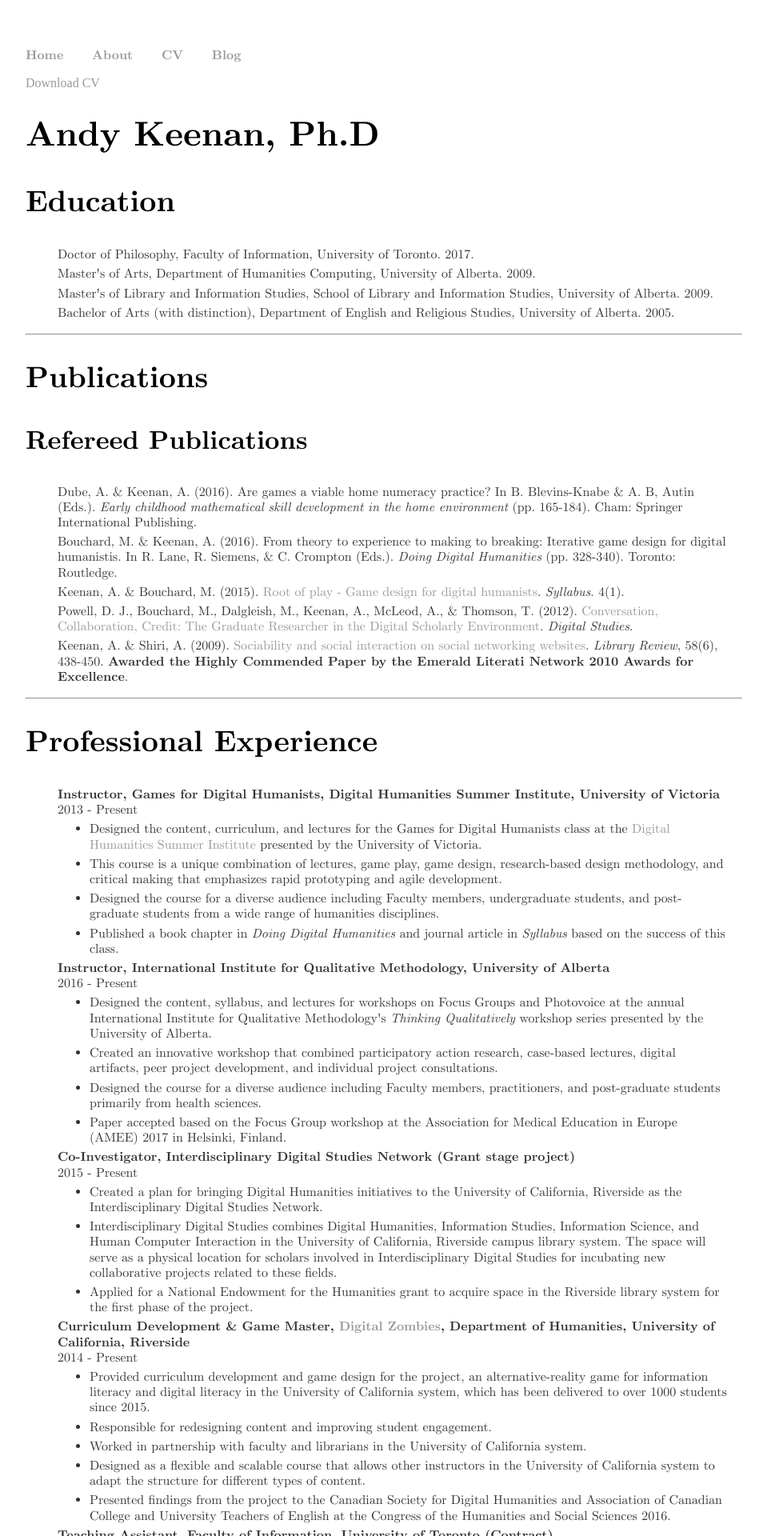
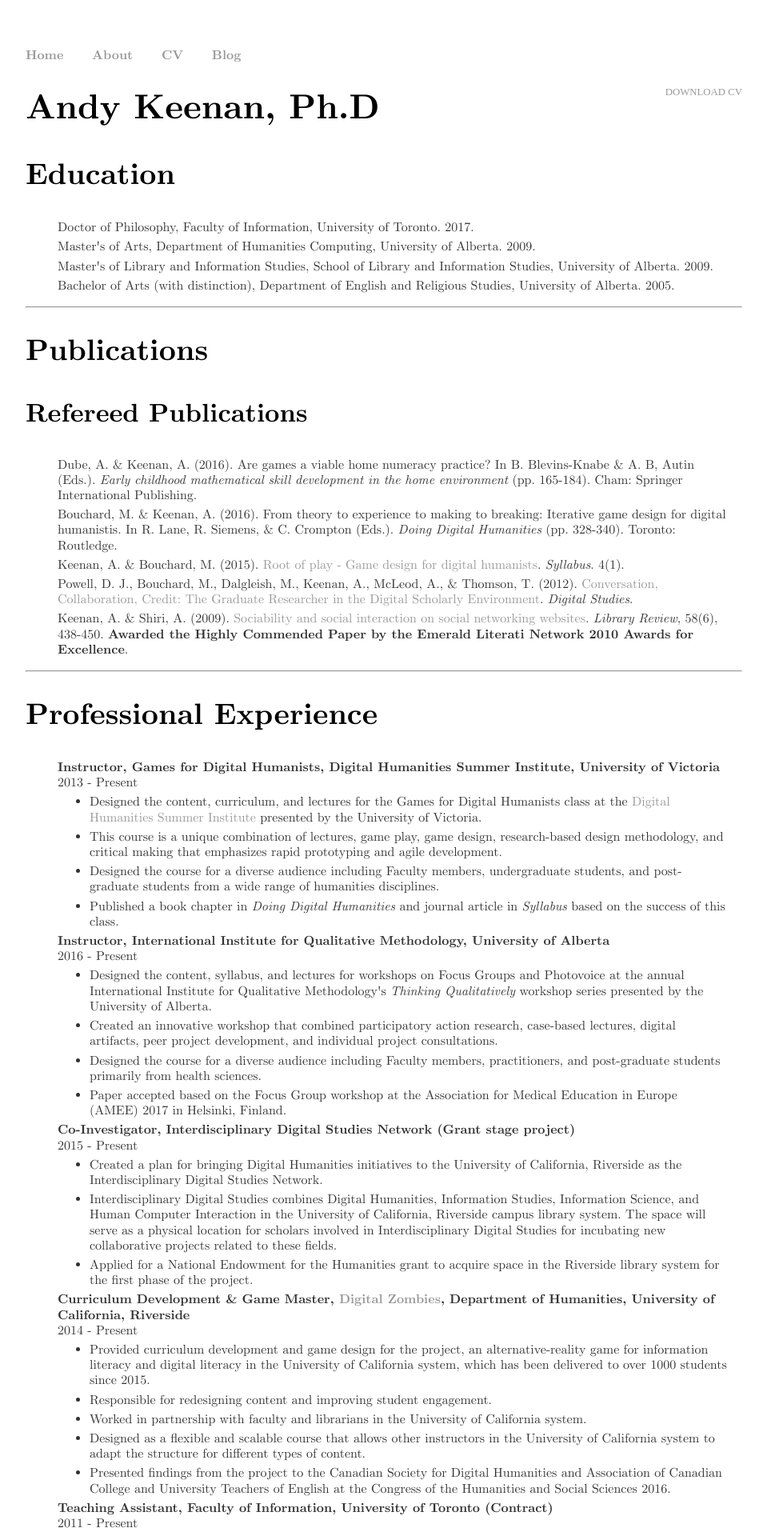
Before and after one commit to bigrube77/bigrube77.github.io, a Jekyll site: the page built from cv/index1.html, in a window 1280 px wide. Shown: the top 1920 px of the page at 80% size, without its empty margins (160-1119 px from the left). Built offline with Jekyll 4.4.1, drawn with Linux system fonts in a browser that asks for light colours.

Commit message:
font test

```diff
--- a/css/main.css
+++ b/css/main.css
@@ -11,7 +11,7 @@ ul { font-size: 1.0em; font-family: 'Computer Modern Serif'; line-height: 1.2em;
 
 li { font-size: 1.0em; font-family: 'Computer Modern Serif'; line-height: 1.2em; color: #333; }
 
-
+.cv .download { float: right; font-size: .8em; text-transform: uppercase; }
 
 h1, h2, h3, h4 { font-family: 'Computer Modern Serif'}
 h1 { font-size: 2.7em;  }
```
